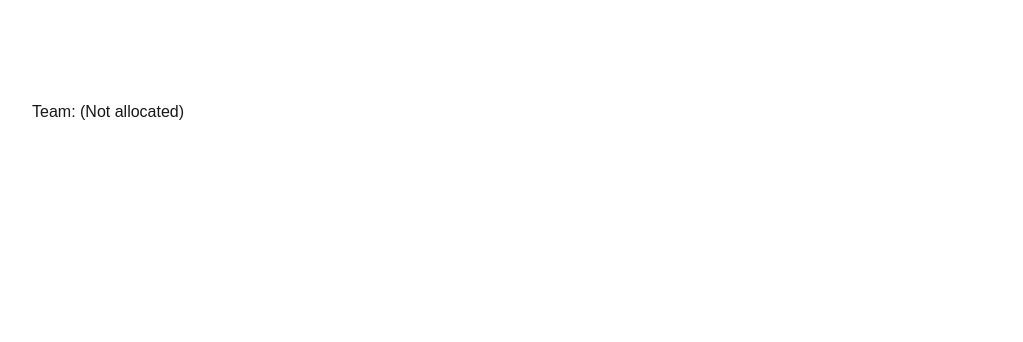
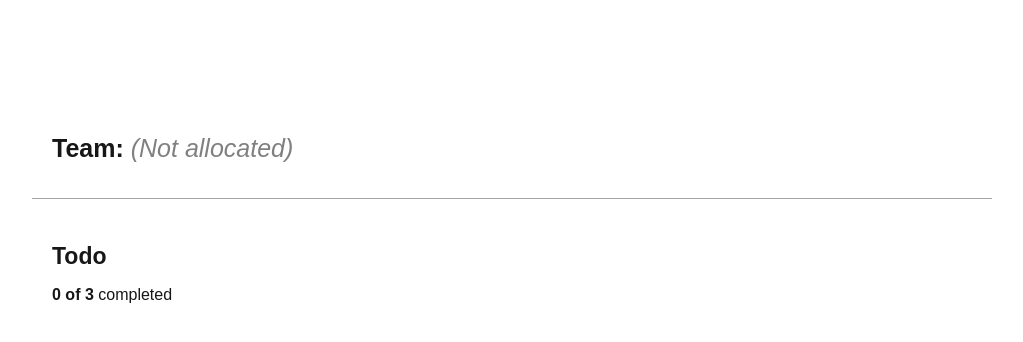
Before and after one commit to adrianbalbs/icpcconnect, a Next.js app in the folder frontend/: page /team in a window 1280 px wide. Shown: the top 342 px of the page, without its empty margins (128-1151 px from the left). Built offline with nearby package versions, Linux system fonts and the light colour scheme; no server answers.

Commit message:
added transition pages and status for student team page

```diff
--- a/frontend/src/app/components/team/Assigned.tsx
+++ b/frontend/src/app/components/team/Assigned.tsx
@@ -1,20 +1,30 @@
 
 import pageStyles from '@/styles/Page.module.css';
+import memberStyles from '@/styles/Members.module.css';
 import Member from './Member';
 
-const Assigned: React.FC = () => {
-  return <>
-    <div className={pageStyles['horizontal-container']}>
-    <b>Team Member Name</b>
-    <b>Student ID</b>
-    <b>email</b>
+interface AssignedProps {
+  members: Array<{
+    id: string;
+    givenName: string;
+    familyName: string;
+    studentId: string;
+    email: string;
+  }>;
+}
+
+const Assigned: React.FC<AssignedProps> = ({ members }) => {
+  return (
+    <div className={memberStyles.gap}>
+      <div className={`${pageStyles.bold} ${memberStyles.staff}`}>
+        <p>Team Member Name</p>
+        <p>Student ID</p>
+        <p>Email</p>
+      </div>
+      <hr className={pageStyles.divider} />
+      {members.map(member => <Member key={member.id} {...member} />)}
     </div>
-    <hr className={pageStyles['divider']}></hr>
-
-    <Member name={"Adrian 2"} studentId={"z1329812"} email={"adrian2@tmtfctry.com"}></Member>
-    <Member name={"Rachel Chen"} studentId={"z5432123"} email={"z5432123@ad.unsw.edu.au"}></Member>
-    <Member name={"Jerry 2"} studentId={"z3748211"} email={"Jerry2@tmtfctry.com"}></Member>
-  </>;
+  );
 }
 
 export default Assigned;
--- a/frontend/src/app/components/team/Member.tsx
+++ b/frontend/src/app/components/team/Member.tsx
@@ -1,22 +1,28 @@
+import { useRouter } from 'next/navigation';
+import memberStyles from '@/styles/Members.module.css';
 import pageStyles from '@/styles/Page.module.css';
 
-interface Props {
-    name: string;
-    studentId: string;
-    email: string;
+export interface MemberProps {
+  id: string;
+  givenName: string;
+  familyName: string;
+  studentId: string;
+  email: string;
 }
 
-const Member: React.FC<Props> = ({ name, studentId, email }) => {
-    return (
-        <>
-            <div className={pageStyles['horizontal-container']}>
-                <p>{name}</p>
-                <p>{studentId}</p>
-                <p>{email}</p>
-            </div>
-            <hr className={pageStyles['divider']}></hr>
-        </>
-    );
+const Member: React.FC<MemberProps> = ({ id, givenName, familyName, studentId, email }) => {
+  const router = useRouter();
+
+  const handleClick = () => router.push(`/profile/${id}/preferences`);
+
+  return <>
+    <div className={`${memberStyles.staff} ${memberStyles.space}`}>
+      <p className={memberStyles.name} onClick={handleClick}>{`${givenName} ${familyName}`}</p>
+      <p>{studentId}</p>
+      <p className={memberStyles.overflow}>{email}</p>
+    </div>
+    <hr className={pageStyles.divider}/>
+  </>;
 }
 
 export default Member;
--- /dev/null
+++ b/frontend/src/app/components/team/TeamRegistration.tsx
@@ -0,0 +1,19 @@
+'use client';
+
+// import { useState } from 'react';
+import styles from '@/styles/Teams.module.css';
+
+const TeamRegistration: React.FC = () => {
+  // const [completed, setCompleted] = useState(0);
+  const completed = 0;
+
+  return <>
+    <h1 className={styles.todo}>Todo</h1>
+    <p className={styles.indent}>
+      <span className={styles.bold}>{completed} of 3 </span>
+      completed
+    </p>
+  </>
+}
+
+export default TeamRegistration;
--- a/frontend/src/app/components/teams/WaitingScreen.tsx
+++ b/frontend/src/app/components/teams/WaitingScreen.tsx
@@ -25,12 +25,12 @@ const WaitingScreen: React.FC<WaitingProps> = ({ setStatus }) => {
   return <div className={pageStyles['waiting-screen']}>
     <p>
       Enrolment for team allocation closes at
-      <span className={pageStyles.bold}>12.00pm xx.xx.xxxx</span>
+      <span className={pageStyles.bold}> 12.00pm xx.xx.xxxx</span>
     </p>
     {role === 'coach' &&
       <p>
         Coach review opens for 3 days starting from
-        <span className={pageStyles.bold}>12.00pm xx.xx.xxxx</span>
+        <span className={pageStyles.bold}> 12.00pm xx.xx.xxxx</span>
       </p>
     }
     <p>Finalised team allocations will be released after <span className={pageStyles.bold}>12.00pm xx.xx.xxxx</span></p>
--- a/frontend/src/app/styles/Teams.module.css
+++ b/frontend/src/app/styles/Teams.module.css
@@ -21,3 +21,34 @@
   padding: 20px;
   background-color: white;
 }
+
+.team-heading {
+  margin: 130px 0 0 20px;
+  font-size: 25px;
+  font-weight: 600;
+}
+
+.status {
+  font-weight: normal;
+  font-style: italic;
+  color: grey;
+}
+
+.university {
+  margin: 10px 0 30px 40px;
+  font-size: 13px;
+}
+
+.todo {
+  margin: 40px 0 10px 20px;
+  font-size: 23px;
+  font-weight: 600;
+}
+
+.indent {
+  margin-left: 20px;
+}
+
+.bold {
+  font-weight: bold;
+}
--- a/frontend/src/app/team/page.tsx
+++ b/frontend/src/app/team/page.tsx
@@ -1,35 +1,70 @@
 'use client'
 
 import { useEffect, useState } from 'react';
-import pageStyles from '../styles/Page.module.css';
+import axios from 'axios';
+import { SERVER_URL } from '@/utils/constants';
+import pageStyles from '@/styles/Page.module.css';
+import teamStyles from '@/styles/Teams.module.css';
 import Assigned from '@/components/team/Assigned';
 import WaitingScreen from '@/components/teams/WaitingScreen';
+import TeamRegistration from '@/components/team/TeamRegistration';
+import { getInfo } from '@/utils/profileInfo';
 
-const statusStrings = [
-  '(Not allocated)',
-  '(Awaiting allocation)',
-  'team name'
-];
+const statusStrings = ['(Not allocated)', '(Awaiting allocation)'];
+
+interface TeamInfo {
+  id: string;
+  name: string;
+  members: Array<{
+    id: string;
+    givenName: string;
+    familyName: string;
+    studentId: string;
+    email: string;
+  }>;
+}
 
 const Team: React.FC = () => {
   const [status, setStatus] = useState(0);
+  const [uni, setUni] = useState('');
+  const [team, setTeam] = useState<TeamInfo>({
+    id: '',
+    name: 'Tomato Factory',
+    members: []
+  });
 
-  const statusToText = () => {
-    return statusStrings[status];
+  const getTeam = async () => {
+    try {
+      const id = localStorage.getItem('id');
+      const studentData = await getInfo(id);
+      if (studentData) {
+        setUni(studentData.university);
+      }
+
+      const res = await axios.get(`${SERVER_URL}/api/teams/student/${id}`);
+      setTeam(res.data);
+    } catch (error) {
+      console.log(`Student get team error: ${error}`)
+    }
   }
 
   useEffect(() => {
-    // if (localStorage.getItem('team') !== null) {
-    //   setAllocated(true);
-    // }
+    getTeam();
   }, []);
 
   return (
     <div className={pageStyles.screen}>
 
-        <h1>Team: {statusToText()}</h1>
+        <h1 className={teamStyles['team-heading']}>
+          Team:
+          {status === 2 && <span> {team.name}</span>}
+          {status !== 2 && <span className={teamStyles.status}> {statusStrings[status]}</span>}
+        </h1>
+        <p className={teamStyles.university}>{uni}</p>
+        {status !== 2 && <hr className={pageStyles.divider}/>}
+        {status === 0 && <TeamRegistration />}
         {status === 1 && <WaitingScreen setStatus={setStatus} />}
-        {status === 2 && <Assigned />}
+        {status === 2 && <Assigned members={team.members} />}
     </div>
   )
 }
--- a/frontend/src/app/utils/profileInfo.ts
+++ b/frontend/src/app/utils/profileInfo.ts
@@ -4,12 +4,14 @@ import { StudentInfo } from '@/components/members/Students';
 
 interface Info {
   id: string;
+  university: string;
   info: [string, string | number][];
   sideInfo: { name: string; role: string; pronouns: string; };
 }
 
 const current: Info = {
   id: '',
+  university: '',
   info: [],
   sideInfo: {
     name: '',
@@ -28,13 +30,15 @@ export const getInfo = async (id: string | null) => {
     const res = await axios.get(`${SERVER_URL}/api/admin/${id}`);
     const data: StudentInfo = res.data;
     const infoObject = { name: `${data.givenName} ${data.familyName}`, ...data };
+    const infoArr = Object.entries(infoObject).filter(i => !infoToRemove.includes(i[0]));
+    current.id = data.id;
+    current.university = data.university;
+    current.info = infoArr;
     current.sideInfo = {
       name: infoObject.name,
       role: infoObject.role,
       pronouns: infoObject.pronouns
     };
-    const infoArr = Object.entries(infoObject).filter(i => !infoToRemove.includes(i[0]));
-    current.info = infoArr;
     return current;
   } catch (error) {
     console.log(error);
```
Also changed, not shown: frontend/src/app/components/team/Tile.tsx (added), frontend/src/app/context/ProfileContext.tsx (added), 1 other file (tests, documents, lock files or other folders).
